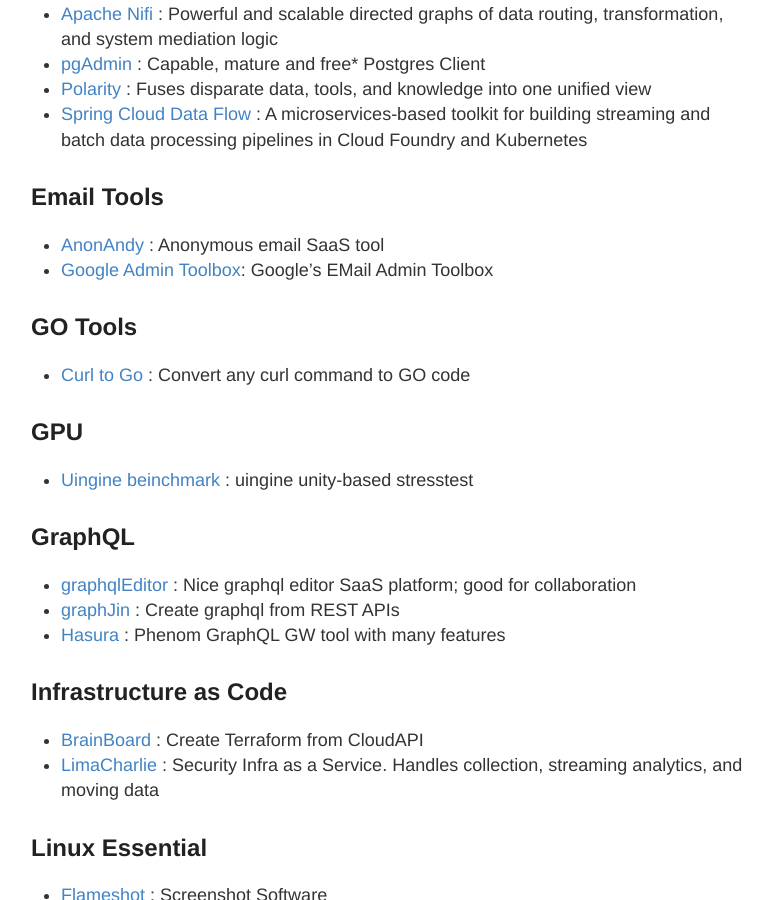
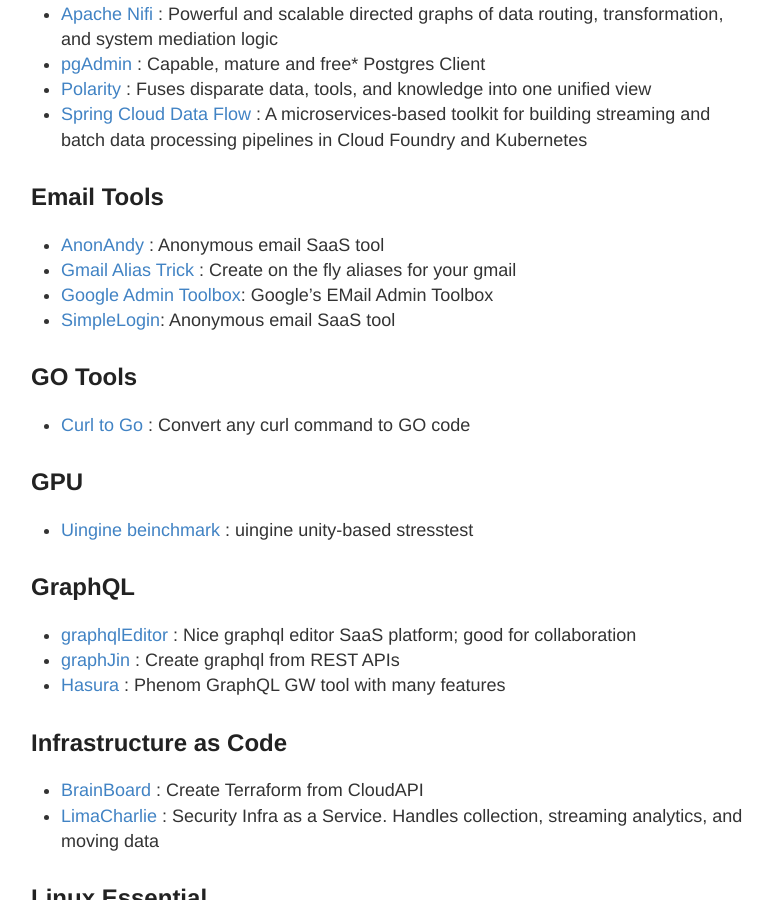
Before and after one commit to stevehenderson/stevehenderson.github.io, a Jekyll site: the page built from tools.md, in a window 1280 px wide and 900 px high, scrolled down 1536 px. Shown: the whole window, without its empty margins (249-1021 px from the left). Built offline with Jekyll 4.4.1, drawn with Linux system fonts in a browser that asks for light colours.

Commit message:
Update tools.md

```diff
--- a/tools.md
+++ b/tools.md
@@ -53,7 +53,9 @@
 
 ## Email Tools
    * [AnonAndy](https://anonaddy.com/) : Anonymous email SaaS tool
+   * [Gmail Alias Trick](https://gmail.googleblog.com/2008/03/2-hidden-ways-to-get-more-from-your.html) : Create on the fly aliases for your gmail
    * [Google Admin Toolbox](https://toolbox.googleapps.com/apps/checkmx/):  Google's EMail Admin Toolbox
+   * [SimpleLogin](https://simplelogin.io/): Anonymous email SaaS tool
 
 ## GO Tools
    * [Curl to Go](https://mholt.github.io/curl-to-go/) : Convert any curl command to GO code
```
